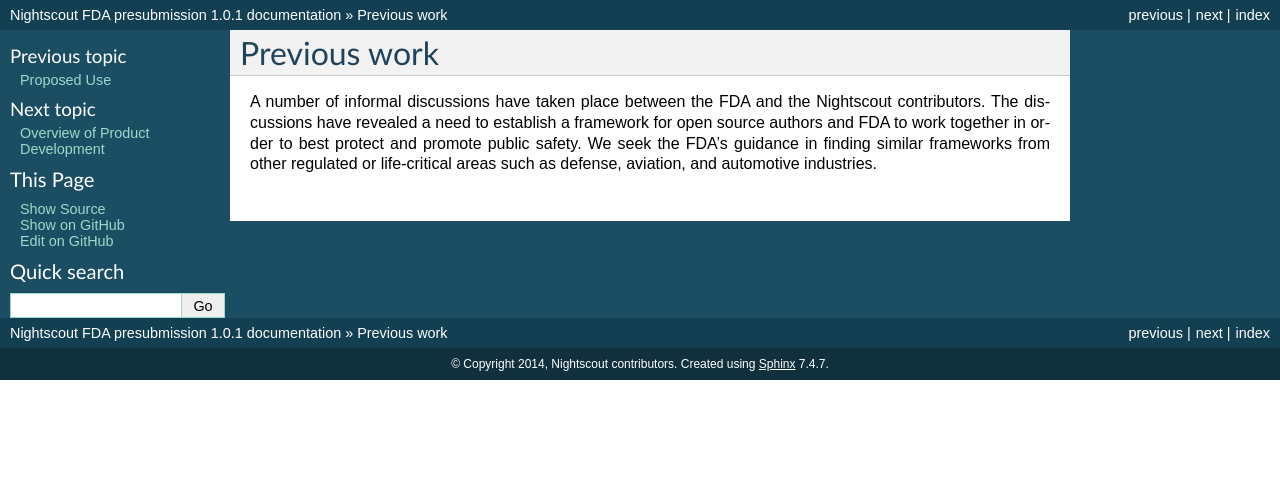
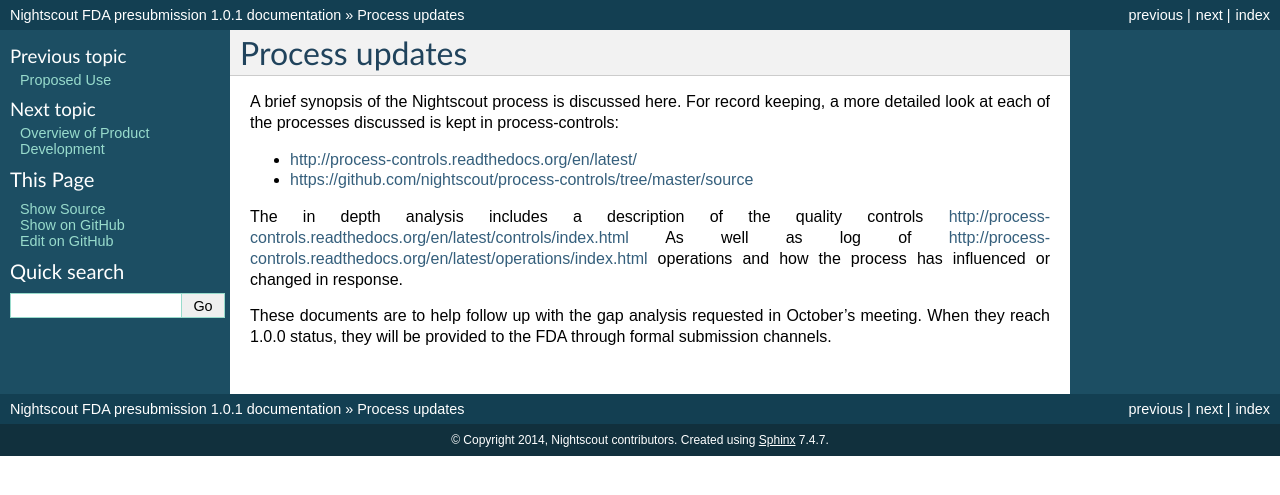
Before and after one commit to nightscout/fda-presubmission, a Sphinx documentation site: the page built from source/03-previous-work.rst, in a window 1280 px wide. Shown: the top 495 px of the page. Built offline with Sphinx 7.4.7, drawn with Linux system fonts in a browser that asks for light colours; formulas are drawn with MathJax 3; pages that are not in the unit, such as notebooks, are missing from menus.

Commit message:
restructure for versioning

```diff
--- a/source/02-proposed-use.rst
+++ b/source/02-proposed-use.rst
@@ -12,12 +12,6 @@
 
 The best way to get an idea of how people use Nightscout is to peruse
 the `public testimonials`_ of use, or the `Facebook group`_.
-
-.. image:: http://i.imgur.com/q9gWTAd.png
-.. image:: http://i.imgur.com/y8V7SMW.png
-.. image:: http://i.imgur.com/hopdq1X.png
-.. image:: http://i.imgur.com/a1rRb3X.png
-
 
 .. _public testimonials: http://imgur.com/a/cxcGG/all
 .. _Facebook group: https://www.facebook.com/groups/cgminthecloud/
--- a/source/03-previous-work.rst
+++ b/source/03-previous-work.rst
@@ -1,11 +1,20 @@
 
-Previous work
-=============
+Process updates
+===============
 
-A number of informal discussions have taken place between the FDA and
-the Nightscout contributors.  The discussions have revealed a need to
-establish a framework for open source authors and FDA to work
-together in order to best protect and promote public safety.
-We seek the FDA's guidance in finding similar frameworks from other
-regulated or life-critical areas such as defense, aviation, and
-automotive industries.
+A brief synopsis of the Nightscout process is discussed here.  For record
+keeping, a more detailed look at each of the processes discussed is kept in
+process-controls:
+
+* http://process-controls.readthedocs.org/en/latest/
+* https://github.com/nightscout/process-controls/tree/master/source
+
+The in depth analysis includes a description of the quality controls
+http://process-controls.readthedocs.org/en/latest/controls/index.html As well
+as log of
+http://process-controls.readthedocs.org/en/latest/operations/index.html
+operations and how the process has influenced or changed in response.
+
+These documents are to help follow up with the gap analysis requested in
+October's meeting.  When they reach 1.0.0 status, they will be provided to the
+FDA through formal submission channels.
--- a/source/index.rst
+++ b/source/index.rst
@@ -16,8 +16,6 @@
   02-proposed-use
   03-previous-work
   04-development-overview
-  05-specific-questions
-  06-feedback-methods
   07-minutes
 
 
```
Also changed, not shown: source/00-cover.rst (+5 -5 lines).
